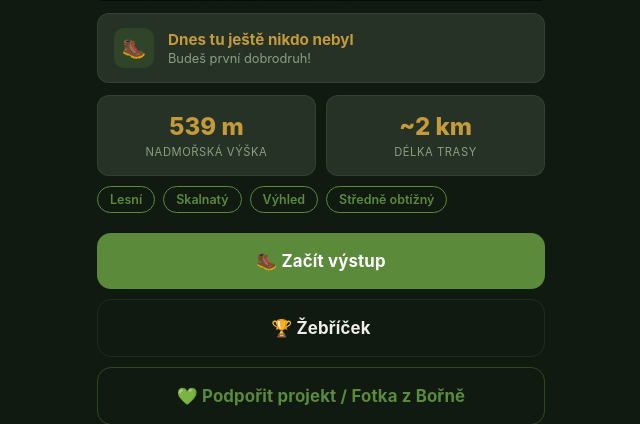
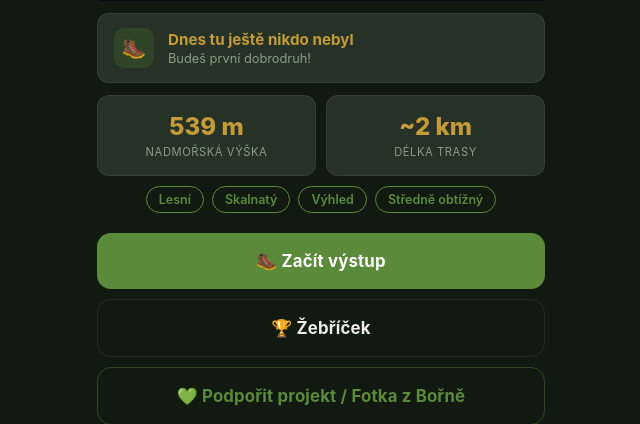
Before and after one commit to fatalnubstack/kopec, a FastAPI app: page / in a window 1280 px wide. Shown: the part 279-703 px from the top of the page, without its empty margins (319-959 px from the left). Run offline with FastAPI, Linux system fonts and the light colour scheme; data that the repository does not hold is empty.

Commit message:
Index: tagy zarovnány na střed
Co-Authored-By: Claude Sonnet 4.6 <noreply@anthropic.com>

```diff
--- a/app/templates/index.html
+++ b/app/templates/index.html
@@ -129,7 +129,7 @@
 </div>
 
 <!-- Tagy -->
-<div style="margin: 10px 16px; display:flex; gap:8px; flex-wrap:wrap;">
+<div style="margin: 10px 16px; display:flex; gap:8px; flex-wrap:wrap; justify-content:center;">
   <span class="tag">Lesní</span>
   <span class="tag">Skalnatý</span>
   <span class="tag">Výhled</span>
```
